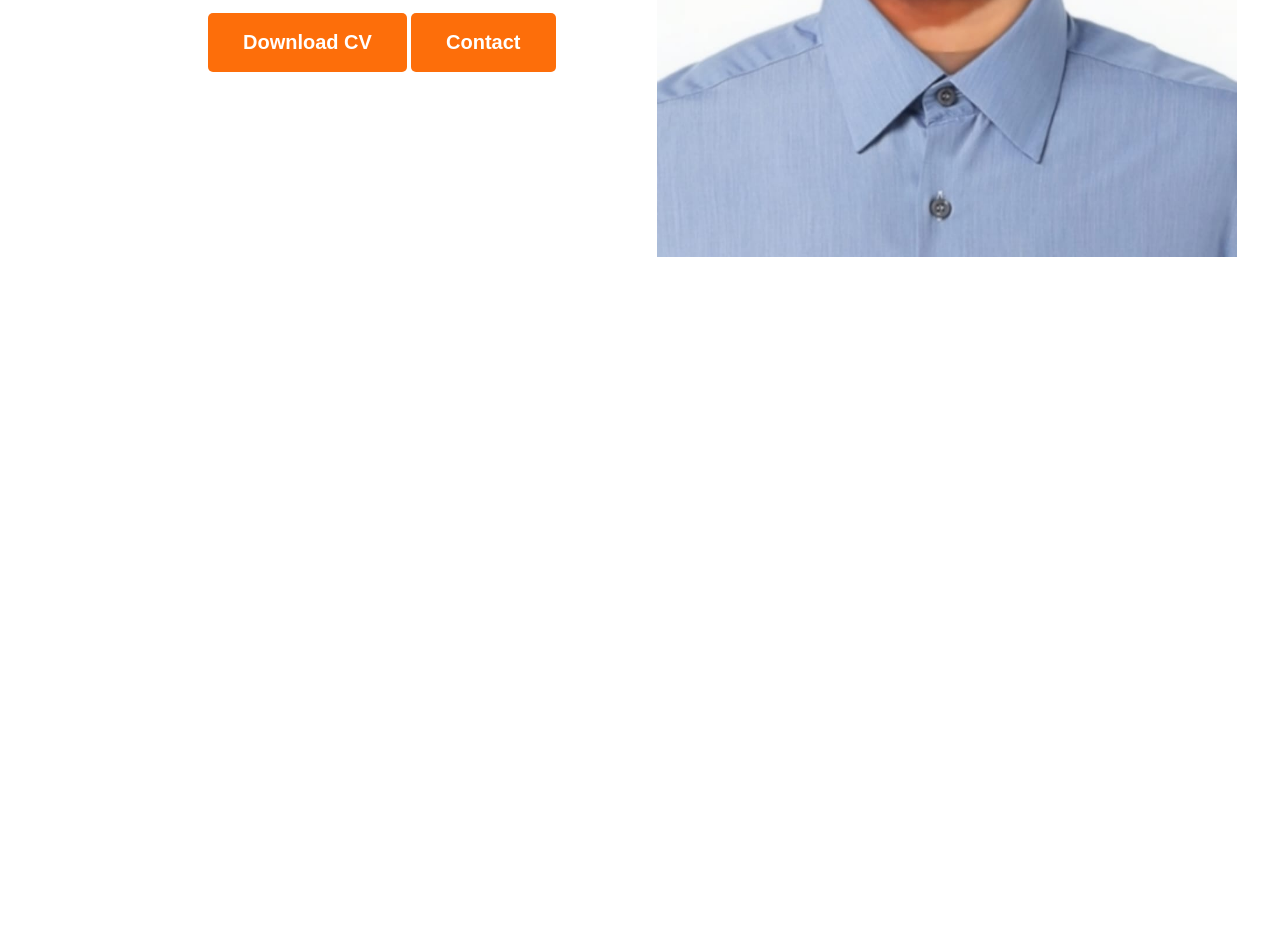
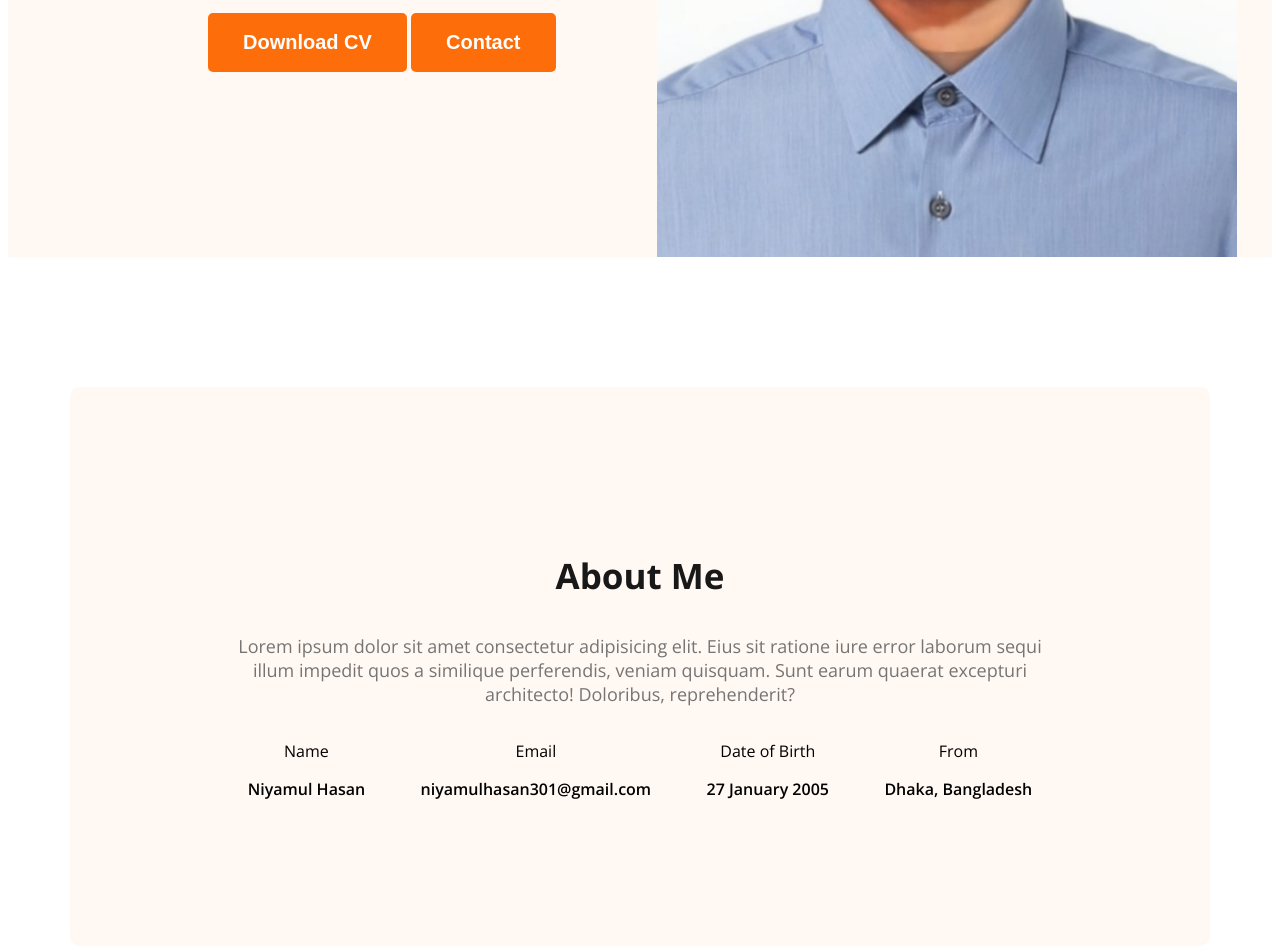
Before and after one commit to Niyamul-04/web-developer-portfolio, a plain HTML site: page index.html in a window 1280 px wide. Shown: the part 648-1597 px from the top of the page. Before the commit the page ends 913 px from the top, so only its background shows below. Drawn offline with nearby package versions, Linux system fonts and the light colour scheme.

Commit message:
Update Main section

```diff
--- a/index.html
+++ b/index.html
@@ -10,7 +10,7 @@
     <link rel="stylesheet" href="styles/portfolio.css">
 </head>
 <body class="open-sans-normal">
-    <header class="header">
+    <header class="header secodary-bg">
         <nav>
             <h3 class="nav-title">Niy<span class="text-primary">a</span>mul</h3>
             <ul>
@@ -34,7 +34,31 @@
 
     </header>
     <main>
-
+            <section class="about secodary-bg">
+                <h3 class="section-title">About Me</h3>
+                <p class="section-description">
+                    Lorem ipsum dolor sit amet consectetur adipisicing elit. Eius sit ratione iure error laborum sequi illum impedit quos a similique perferendis, veniam quisquam. Sunt earum quaerat excepturi architecto! Doloribus, reprehenderit?
+                </p>
+                <div class="about-items">
+                   <!-- .about-item*4>p.item-title+p.item-description -->
+                    <div class="about-item">
+                        <p class="item-title">Name</p>
+                        <p class="item-description">Niyamul Hasan</p>
+                    </div>
+                    <div class="about-item">
+                        <p class="item-title">Email</p>
+                        <p class="item-description">niyamulhasan301@gmail.com</p>
+                    </div>
+                    <div class="about-item">
+                        <p class="item-title">Date of Birth</p>
+                        <p class="item-description">27 January 2005</p>
+                    </div>
+                    <div class="about-item">
+                        <p class="item-title">From</p>
+                        <p class="item-description">Dhaka, Bangladesh</p>
+                    </div>
+                </div>
+            </section>
     </main>
     <footer>
 
--- a/styles/portfolio.css
+++ b/styles/portfolio.css
@@ -73,3 +73,35 @@ nav ul{
 .banner-profile-picture{
     width: 580px;
 }
+.section-title{
+    font-size: 35px;
+    font-weight: bold;
+    color: #181818;
+}
+.section-description{
+    font-size: 18px;
+    color: #757575;
+}
+.secodary-bg{
+    background-color: #FFF8F3;
+}
+/* about */
+.about{
+    border-radius: 10px;
+    padding: 130px 150px;
+    text-align: center;
+    margin-top: 130px;
+}
+/* main styles */
+main{
+    max-width: 1140px;
+    margin: 0 auto;
+}
+
+.item-description{
+    font-weight: 600;
+}
+.about-items{
+    display: flex;
+    justify-content: space-around;
+}
```
